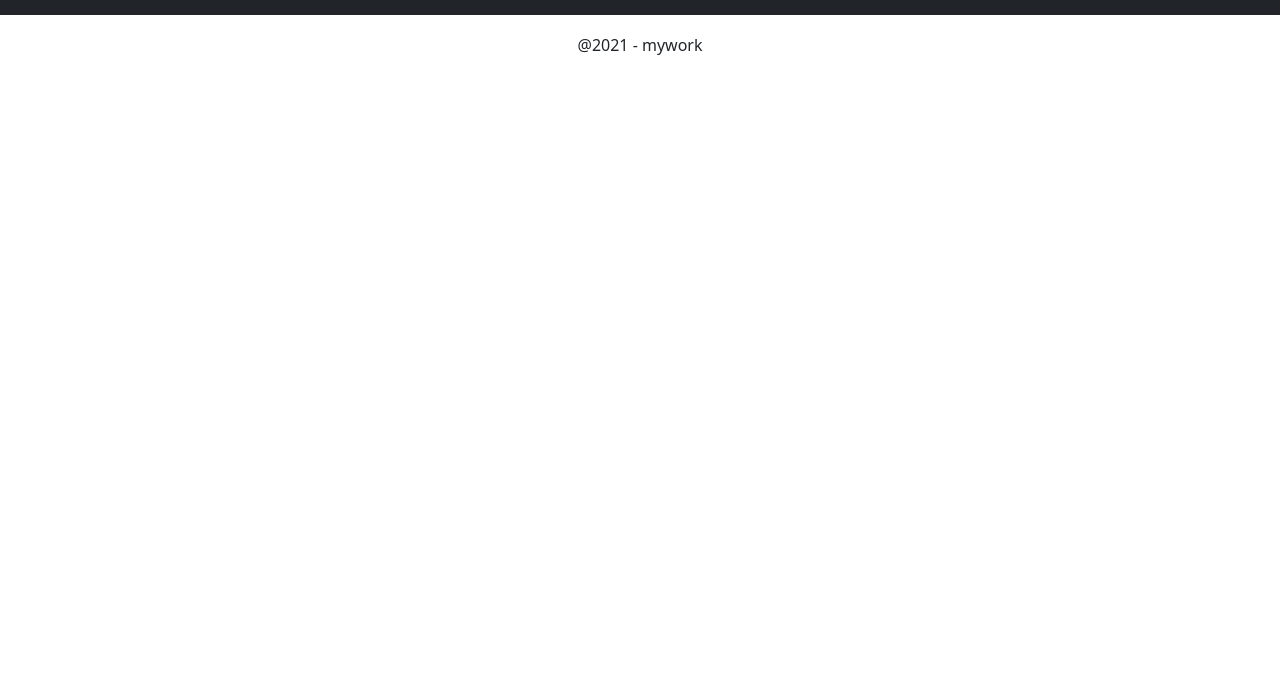
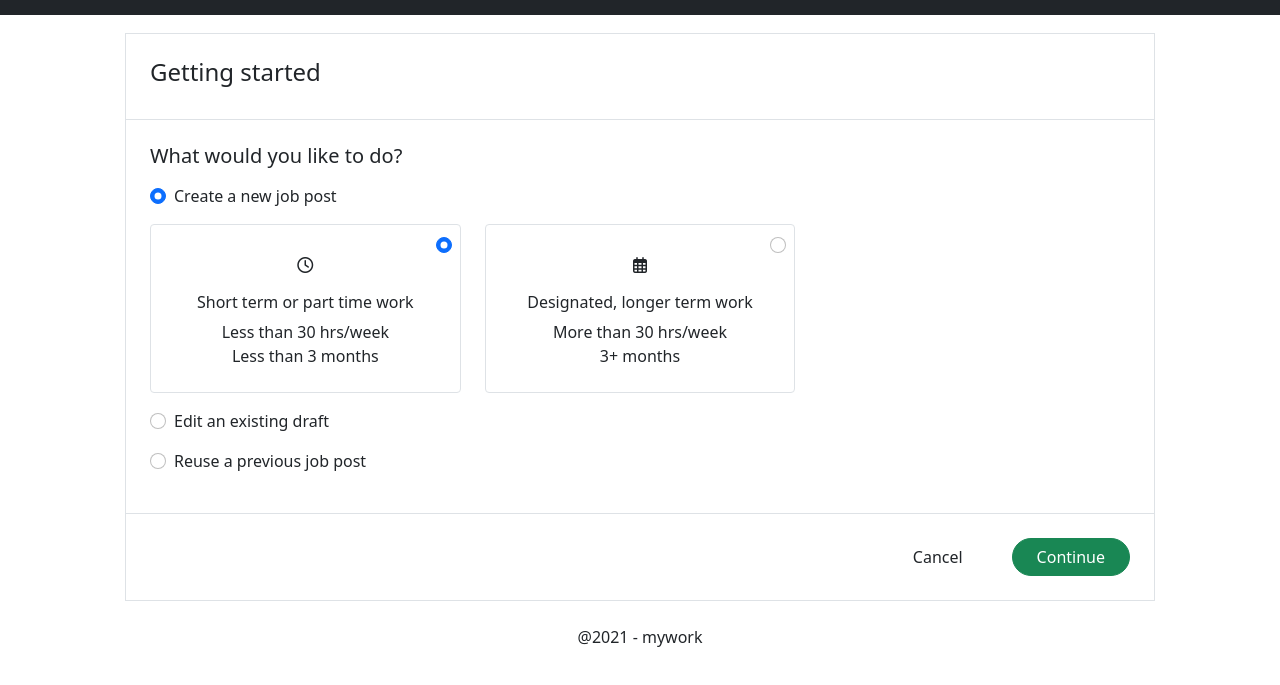
Before and after one commit to Micah-Bello/mywork_UI, a plain HTML site: page client/job-post-getting-started.html in a window 1280 px wide. Shown: the part 61-746 px from the top of the page. Drawn offline with nearby package versions, Linux system fonts and the light colour scheme.

Commit message:
added job post getting started page

```diff
--- a/client/job-post-getting-started.html
+++ b/client/job-post-getting-started.html
@@ -31,7 +31,8 @@
                 <input type="search" class="form-control rounded-pill me-sm-2 ms-2 w-25" placeholder="Search" />
                 <ul class="navbar-nav me-auto mb-2 mb-md-0 ms-4">
                     <li class="nav-item dropdown">
-                        <a class="nav-link active" href="#" id="navbarDropdownMenuLink" role="button" data-bs-toggle="dropdown" aria-expanded="false">
+                        <a class="nav-link active" href="#" id="navbarDropdownMenuLink" role="button"
+                            data-bs-toggle="dropdown" aria-expanded="false">
                             Jobs
                         </a>
                         <ul class="dropdown-menu" aria-labelledby="navbarDropdownMenuLink">
@@ -43,7 +44,8 @@
                         </ul>
                     </li>
                     <li class="nav-item dropdown">
-                        <a class="nav-link active" href="#" id="navbarDropdownMenuLink" role="button" data-bs-toggle="dropdown" aria-expanded="false">
+                        <a class="nav-link active" href="#" id="navbarDropdownMenuLink" role="button"
+                            data-bs-toggle="dropdown" aria-expanded="false">
                             Talent
                         </a>
                         <ul class="dropdown-menu" aria-labelledby="navbarDropdownMenuLink">
@@ -52,7 +54,8 @@
                         </ul>
                     </li>
                     <li class="nav-item dropdown">
-                        <a class="nav-link active" href="#" id="navbarDropdownMenuLink" role="button" data-bs-toggle="dropdown" aria-expanded="false">
+                        <a class="nav-link active" href="#" id="navbarDropdownMenuLink" role="button"
+                            data-bs-toggle="dropdown" aria-expanded="false">
                             Reports
                         </a>
                         <ul class="dropdown-menu" aria-labelledby="navbarDropdownMenuLink">
@@ -67,9 +70,95 @@
         </div>
     </nav>
 
-    <main class="flex-shrink-0 bg-light">
+    <main class="flex-shrink-0">
         <div class="container">
 
+            <div class="border p-4 mt-4">
+                <h1 class="h4">Getting started</h1>
+            </div>
+            <div class="border border-top-0 p-4">
+                <p class="h5 mb-3">What would you like to do?</p>
+                <div class="row">
+                    <div class="col-md-8">
+                        <div class="accordion" id="gettingStartedAccordion">
+                            <div class="form-check mb-3">
+                                <input class="form-check-input" type="radio" name="gettingStartedOptions"
+                                    id="newPostOption" value="newPost" checked data-bs-toggle="collapse"
+                                    data-bs-target="#newPostSettings">
+                                <label class="form-check-label" for="newPostOption">
+                                    Create a new job post
+                                </label>
+                            </div>
+                            <div id="newPostSettings" class="accordion-collapse collapse show mb-3"
+                                data-bs-parent="#gettingStartedAccordion">
+                                <div class="row">
+                                    <div class="col-md-6">
+                                        <div class="border rounded-2 p-2">
+                                            <div class="d-flex justify-content-end">
+                                                <input type="radio" class="form-check-input" name="durationOptions"
+                                                id="shortTermOption" value="shortTerm" checked>
+                                            </div>
+                                            <div class="d-flex flex-column align-items-center">
+                                                <p><i class="far fa-clock"></i></p>
+                                                <p class="h6 text-center">Short term or part time work</p>
+                                                <p class="text-center">Less than 30 hrs/week<br>Less than 3 months</p>
+                                            </div>
+                                        </div>
+                                    </div>
+                                    <div class="col-md-6">
+                                        <div class="border rounded-2 p-2">
+                                            <div class="d-flex justify-content-end">
+                                                <input type="radio" class="form-check-input" name="durationOptions"
+                                                id="longTermOption" value="longTerm">
+                                            </div>
+                                            <div class="d-flex flex-column align-items-center">
+                                                <p><i class="far fa-calendar-alt"></i></p>
+                                                <p class="h6 text-center">Designated, longer term work</p>
+                                                <p class="text-center">More than 30 hrs/week<br>3+ months</p>
+                                            </div>
+                                        </div>
+                                    </div>
+                                </div>
+                            </div>
+                            <div class="form-check mb-3">
+                                <input class="form-check-input" type="radio" name="gettingStartedOptions"
+                                    id="editDraftOption" value="editDraft" data-bs-toggle="collapse"
+                                    data-bs-target="#editPostSelect">
+                                <label class="form-check-label" for="editDraftOption">
+                                    Edit an existing draft
+                                </label>
+                            </div>
+                            <div id="editPostSelect" class="accordion-collapse collapse mb-3"
+                                data-bs-parent="#gettingStartedAccordion">
+                                <select class="form-select" id="postToEditSelect" name="postToEdit">
+                                    <option value="">Senior Devops Engineer</option>
+                                </select>
+                            </div>
+                            <div class="form-check mb-3">
+                                <input class="form-check-input" type="radio" name="gettingStartedOptions"
+                                    id="previousPostOption" value="previousPost" data-bs-toggle="collapse"
+                                    data-bs-target="#reusePostSelect">
+                                <label class="form-check-label" for="previousPostOption">
+                                    Reuse a previous job post
+                                </label>
+                            </div>
+                            <div id="reusePostSelect" class="accordion-collapse collapse"
+                                data-bs-parent="#gettingStartedAccordion">
+                                <select class="form-select" id="postToEditSelect" name="postToEdit">
+                                    <option value="">Senior Devops Engineer</option>
+                                </select>
+                            </div>
+                        </div>
+                    </div>
+                </div>
+
+            </div>
+            <div class="border border-top-0 p-4">
+                <div class="d-flex justify-content-end">
+                    <a href="my-jobs.html" class="btn rounded-pill px-4 me-4 mb-auto">Cancel</a>
+                    <button class="btn btn-success rounded-pill px-4 mb-auto">Continue</button>
+                </div>
+            </div>
         </div>
     </main>
     <footer>
```
Also changed, not shown: client/my-jobs.html (+3 -3 lines). Lines whose indentation alone changed are shown as unchanged.
